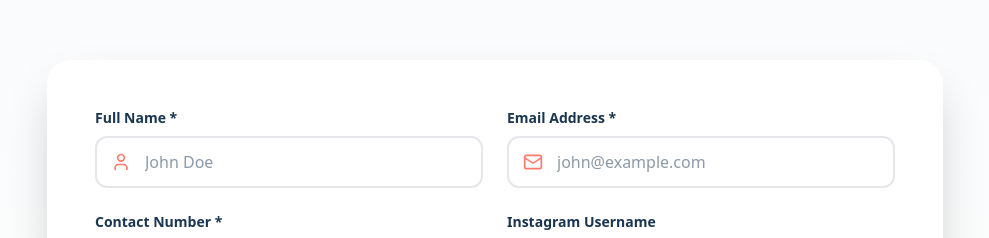
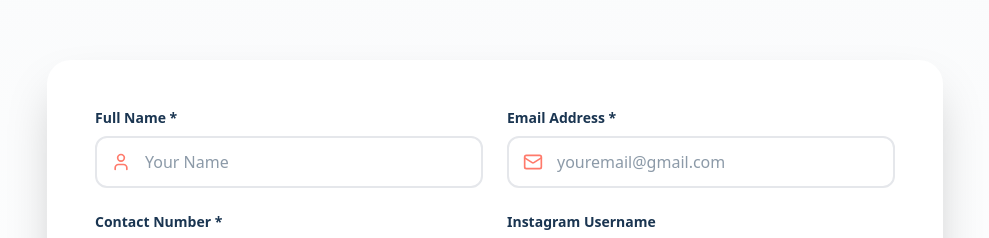
Before and after one commit to a-adityamagar/bell_realtor, a React (Vite) app: page / in a window 1280 px wide. Shown: the part 6500-6738 px from the top of the page, without its empty margins (145-1134 px from the left). Built offline with nearby package versions, Linux system fonts and the light colour scheme.

Commit message:
minor placeholder change

```diff
--- a/src/components/contact.tsx
+++ b/src/components/contact.tsx
@@ -100,7 +100,7 @@ export default function Contact() {
                       className="w-full pl-12 pr-4 py-3 border-2 border-gray-200 rounded-xl
                         focus:ring-2 focus:ring-[#FF7A6B]/20 focus:border-[#FF7A6B]
                         transition-all outline-none text-[#1A3551]"
-                      placeholder="John Doe"
+                      placeholder="Your Name"
                     />
                   </div>
                 </div>
@@ -122,7 +122,7 @@ export default function Contact() {
                       className="w-full pl-12 pr-4 py-3 border-2 border-gray-200 rounded-xl
                         focus:ring-2 focus:ring-[#FF7A6B]/20 focus:border-[#FF7A6B]
                         transition-all outline-none text-[#1A3551]"
-                      placeholder="john@example.com"
+                      placeholder="youremail@gmail.com"
                     />
                   </div>
                 </div>
```
